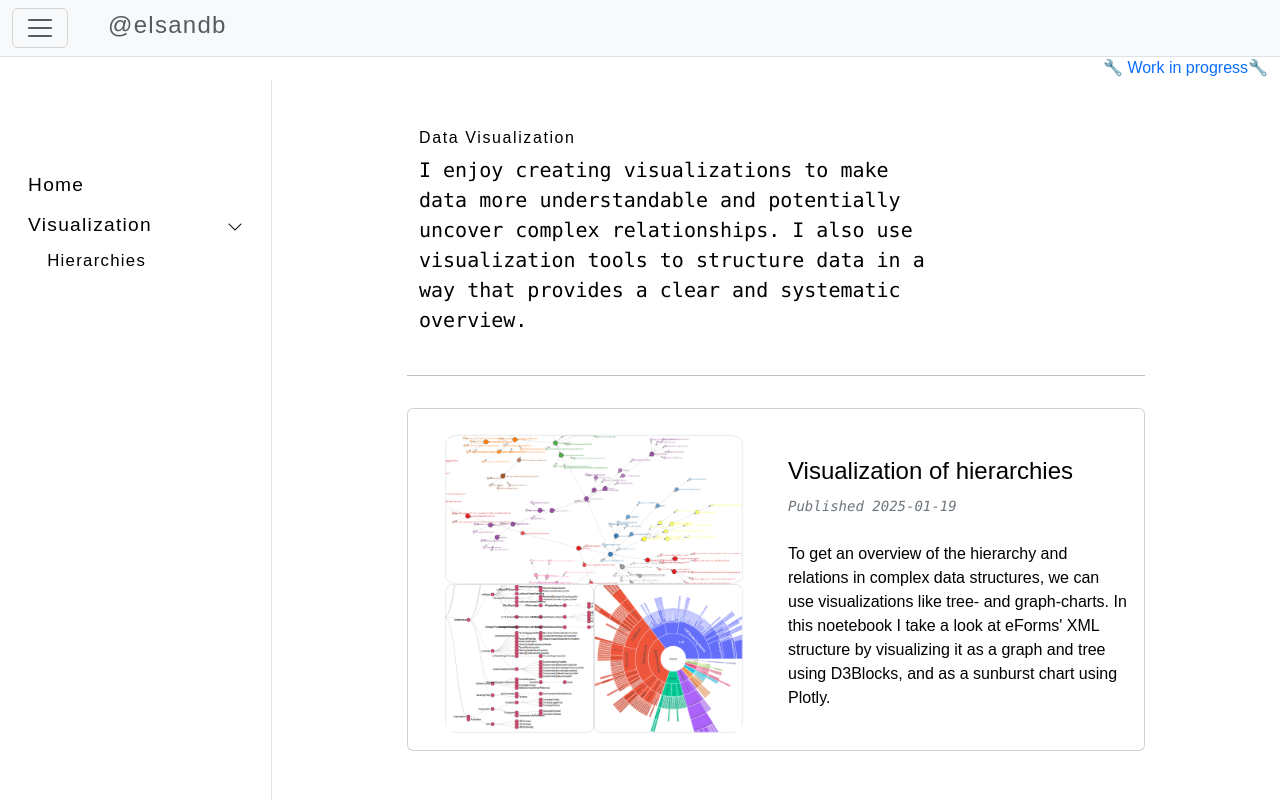
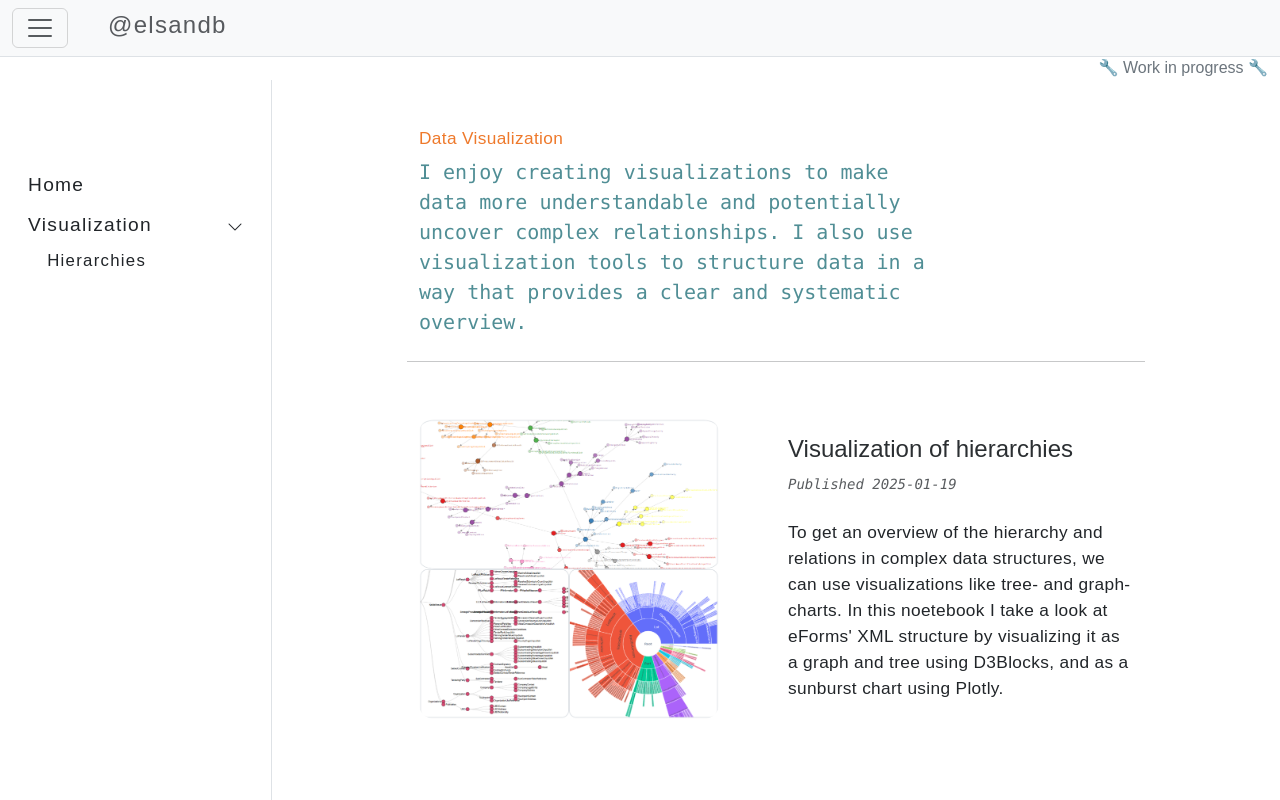
Before and after one commit to elsandb/elsandb.github.io, a Next.js app in the folder next-app/: page /projects/visualize in a window 1280 px wide. Shown: the top 800 px of the page. Built offline with nearby package versions, Linux system fonts and the light colour scheme.

Commit message:
feat: Customize Bootstrap CSS variables + clean up CSS and text.

```diff
--- /dev/null
+++ b/next-app/src/app/custom.css
@@ -0,0 +1,28 @@
+/* Override Bootstrap CSS variables */
+:root {
+    --bs-light-text-emphasis: hsl(0, 0%, 53%);
+    --bs-primary-text-emphasis: hsl(186, 30%, 45%);
+    --bs-warning-text-emphasis: hsl(24, 85%, 55%);
+}
+.lead {
+    color: var(--bs-primary-text-emphasis);
+    font-weight: 200;
+}
+
+@media (prefers-color-scheme: dark) {
+    :root {
+        /* --bs-body-bg: #242424; */
+        --bs-light-text-emphasis: hsl(0, 1%, 50%);
+        --bs-primary-text-emphasis: hsl(197, 39%, 55%);
+        --bs-warning-text-emphasis: hsl(37, 80%, 42%);
+    }
+}
+
+.fw-light {
+    font-weight: 200!important
+}
+.fs-6 {
+    font-size: calc(1rem + 0.1vw)!important;
+    letter-spacing: calc((1rem + 0.1vw) / 50)!important;
+    /* letter-spacing: 0.07rem; */
+}
--- a/next-app/src/app/globals.css
+++ b/next-app/src/app/globals.css
@@ -1,79 +1,56 @@
 @import url("https://cdn.jsdelivr.net/npm/bootstrap-icons@1.11.3/font/bootstrap-icons.min.css");
-/* @import url("https://cdn.jsdelivr.net/npm/bootstrap@5.3.3/dist/css/bootstrap.min.css"); */
 @import url("../../node_modules/bootstrap/dist/css/bootstrap.min.css");
-@media (prefers-color-scheme: dark) {
+@import "./custom.css";
+@media (prefers-color-scheme: light) {
   :root {
-    --background: #f8f8f8;
-    --foreground: #171717;
     --blue3: hsl(203, 34%, 53%);
     --blue4: #417395;
     --blue-green-45: hsl(186, 30%, 45%);
     --orange-55: hsl(24, 85%, 55%);
   }
 }
-
 @media (prefers-color-scheme: dark) {
   :root {
-    --background: #111111;
-    --foreground: #ededed;
     --blue4: hsl(204, 39%, 42%);
     --blue3: hsl(203, 34%, 53%);
-    --orange-55: hsl(24, 88%, 58%);
-  }
-  html {
-    color-scheme: dark;
-  }
-  /* #sidebar .nav-link {
-    color: var(----background);
-  } */
-  /* .offcanvas {
-    filter: invert();
-  } */
-  .offcanvas a {
-    filter: invert();
+    --blue-green-45: hsl(186, 30%, 45%);
+    --orange-55: hsl(34, 83%, 64%);
   }
 }
 
-.blue-green-45 {
-  color: var(--blue-green-45)
-}
-.orange-55 {
-  color: var(--orange-55)
-}
-
-html,
+/* General styles */
 body {
   max-width: 100vw;
-  /* overflow-x: hidden; */
   min-height: 100vh;
-}
-
-body {
-  color: var(--foreground);
-  background: var(--background);
   font-family: Arial, Helvetica, sans-serif;
   -webkit-font-smoothing: antialiased;
   -moz-osx-font-smoothing: grayscale;
 }
 
+.logo-color {
+  color: rgb(87, 90, 94, 1);
+}
+.txt-h1 {
+  letter-spacing: "0.1rem";
+  /* margin: 0; */
+}
+/* Links */
 p a {
   text-decoration: none;
   color: rgb(11, 172, 193)
 }
 
+/* Spesific elements */
 #eForms-fields-sunburst {
   padding-left: -100px;
   scale: 120%;
-}
-
-.logo-color {
-  color: rgb(87, 90, 94, 1);
 }
 iframe {
   overflow-y: visible;
   overflow-x: hidden;
 }
 
+/* Navigation */
 .navbar a {
   color: var(--foreground);
   font-size: 1.2rem;
@@ -96,7 +73,6 @@ iframe {
   pointer-events: none;
   text-decoration: none;
 }
-
 .navbar a:hover {
   color: var(--foreground);
   text-decoration: underline;
@@ -136,6 +112,7 @@ iframe {
   padding-bottom: 0.3rem;
 }
 
+/* Sidebar */
 #sidebar {
   top: 0;
   height: 100vh;
@@ -145,6 +122,7 @@ iframe {
   max-width: 17rem;
 }
 
+/* Responsive design - media queries */
 /* For screens larger than 992px*/
 @media (min-width: 992px) {
   #offcanvas-toggle-btn { display: none; }
--- a/next-app/src/app/layout.tsx
+++ b/next-app/src/app/layout.tsx
@@ -26,10 +26,10 @@ export default function RootLayout({
       <body>
         <div className="root-container container-fluid">
           <div id="work-in-progress-row" className="row pt-5 text-center text-md-end">
-            <div className="col"></div>
-            <p className="fw-light* text-primary orange-55 fs-6 pt-2 mb-0">🔧 Work in progress🔧</p>
+            <p className="text-secondary pt-2 mb-0">
+            🔧 Work in progress 🔧</p>
           </div>
-          <div className="page-wrapper row pt-2* pb-2">
+          <div className="page-wrapper row pb-2">
             {/* HEADER */}
             <Header />
             {/* col - SIDEBAR */}
--- a/next-app/src/app/projects/visualize/page.tsx
+++ b/next-app/src/app/projects/visualize/page.tsx
@@ -1,36 +1,30 @@
+import H1 from '@/components/text/h1';
+import Lead from '@/components/text/lead';
+import PostDate from '@/components/text/post-related';
 import Image from 'next/image';
 import Link from 'next/link';
 
 export default function page() {
-
   return (<>
-    <div className="d-grid p-2 p-sm-3 p-md-4 text-center text-sm-start">
-      <div className="row justify-content-center fw-light fs-6">
-        <div className="col-sm-11 col-md-10 col-xl-9">
+    <div className="d-grid p-2 p-sm-3 p-md-4 text-start">
+      <div className="row justify-content-center">
+        <div className="col-11 col-md-10 col-xl-9">
           {/* INTRO */}
           <div className="row align-items-center pt-4">
             {/* Intro text */}
             <div className="col-sm-10 col-lg-9" >
-              <h1
-                className="fs-6 orange-55 fw-normal"
-                style={{ letterSpacing: "0.1rem" }}>
-                Data Visualization
-              </h1>
-              <p>
-                <code className="fs-5 blue-green-45">
-                  I enjoy creating visualizations to make data more understandable and potentially uncover complex relationships. I also use visualization tools to structure data in a way that provides a clear and systematic overview.
-                </code>
-              </p>
+              <H1>Data Visualization</H1>
+              <Lead>I enjoy creating visualizations to make data more understandable and potentially uncover complex relationships. I also use visualization tools to structure data in a way that provides a clear and systematic overview.</Lead>
             </div>
           </div>
 
           {/* CONTENT */}
-          <div className="row justify-content-center pt-4 ms-4*">
+          <div className="row justify-content-center pt-4">
             <hr className='ms-5 me-5 pt-3' />
-            <div className='card card-body pt-4'>
+            <div className='pt-4'>
               <div className='row align-items-center'>
                 {/* Image */}
-                <div className="col-md text-center">
+                <div className="col-md">
                   <Image
                     className="img-fluid"
                     src="/projects/visualize/eForm-fields/charts/eForm-fields-project-image.png"
@@ -41,13 +35,15 @@ export default function page() {
                   />
                 </div>
                 {/* Text */}
-                <div className='col-md text-sm-center text-md-start pt-3'>
+                <div className='col-md pt-3'>
                   <h4>
-                    <Link href='/projects/visualize/graphs' className="text-decoration-none blue-green-45">
+                    <Link
+                      href='/projects/visualize/graphs'
+                      className="text-decoration-none text-secondary-emphasis">
                       Visualization of hierarchies
                     </Link>
                   </h4>
-                  <i className='text-end'><code className='text-secondary'>Published 2025-01-19</code></i>
+                  <i><code className='text-muted'>Published 2025-01-19</code></i>
                   <p className='fs-6 pt-4'>
                     To get an overview of the hierarchy and relations in complex data structures, we can use visualizations like tree- and graph-charts. In this noetebook I take a look at eForms&apos; XML structure by visualizing it as a graph and tree using D3Blocks, and as a sunburst chart using Plotly.
                   </p>
```
Also changed, not shown: next-app/src/app/page.tsx (+4 -10 lines), next-app/src/app/projects/visualize/graphs/page.tsx (+17 -9 lines).
